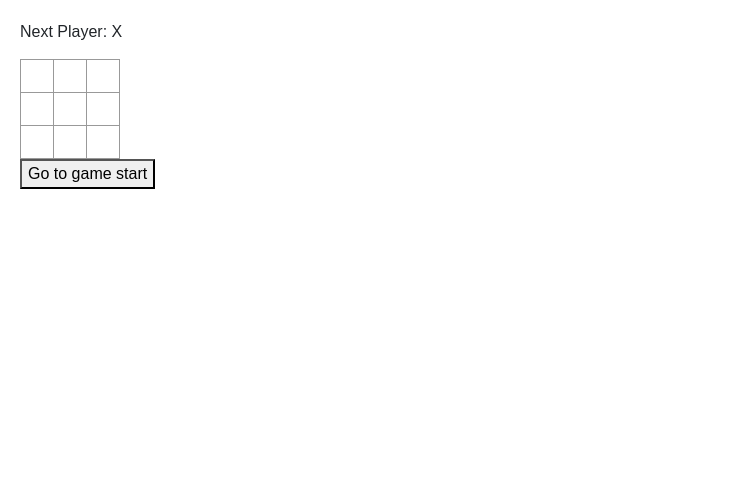
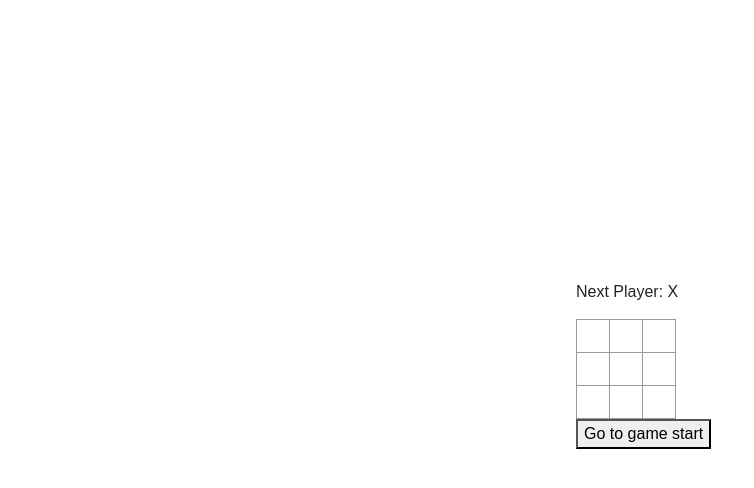
Before and after one commit to kavinshah/tictactoe, a React (Create React App) app: page / in a window 1280 px wide. Shown: the top 488 px of the page, without its empty margins (0-754 px from the left). Built offline with nearby package versions, Linux system fonts and the light colour scheme.

Commit message:
styling changes

```diff
--- a/src/App.css
+++ b/src/App.css
@@ -46,16 +46,6 @@ ul {
   padding-inline-start: 20px;
 }
 
-* {
-  box-sizing: border-box;
-}
-
-body {
-  font-family: sans-serif;
-  margin: 20px;
-  padding: 0;
-}
-
 .square {
   background: #fff;
   border: 1px solid #999;
@@ -80,9 +70,11 @@ body {
 .status {
   margin-bottom: 10px;
 }
+
 .game {
-  display: flex;
-  flex-direction: row;
+  top:35%;
+  left:45%;
+  position:absolute;
 }
 
 .game-info {
--- a/src/App.js
+++ b/src/App.js
@@ -81,7 +81,7 @@ function Game(){
 	};
 
 	return (
-		<div>
+		<div className='game'>
 			<p>{banner()}</p>
 			<Board cells={cellStates} handleCellClick={handleCellClick} />
 			<Steps step={currentStep} handleMoveClick={handleMoveClick} history={history} />
```
